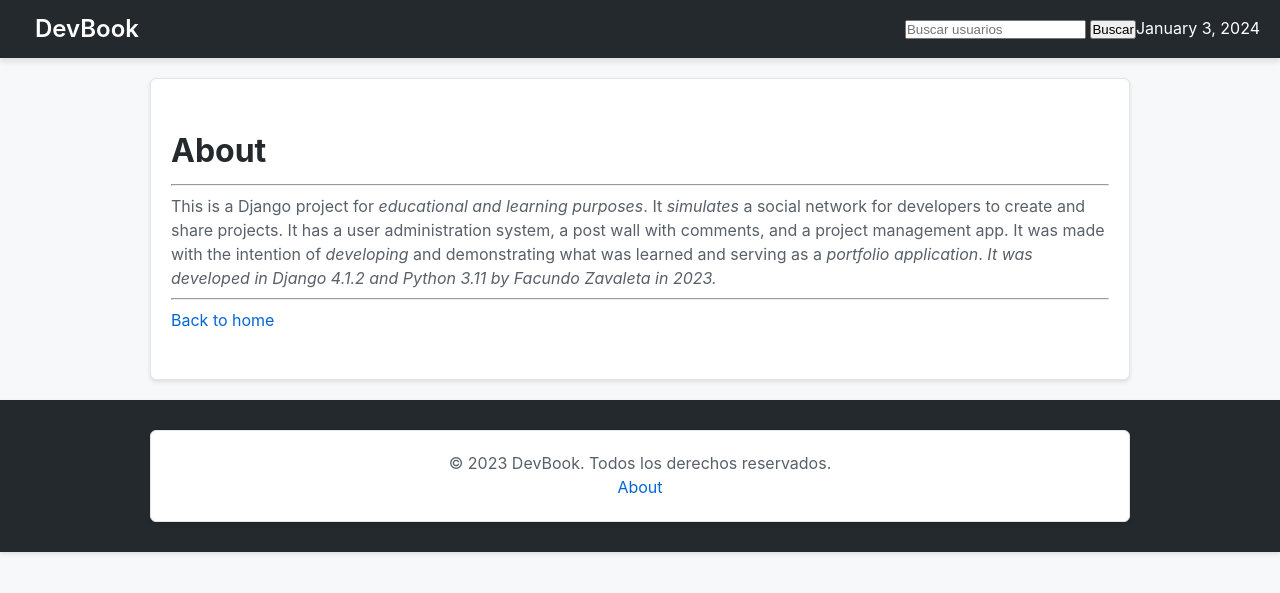
After one commit to facuzavaleta/DevBook, a Django app: page /about/ in a window 1280 px wide. The commit adds this page. Shown: the top 593 px of the page. Run offline with Django 4.2, Linux system fonts and the light colour scheme.

Commit message:
agregado about

```diff
--- a/devbook/templates/base.html
+++ b/devbook/templates/base.html
@@ -34,6 +34,7 @@
     <footer>
         <div class="container">
             <p>&copy; 2023 DevBook. Todos los derechos reservados.</p>
+            <a href="{% url 'about' %}">About</a>
         </div>
     </footer>
 </body>
--- /dev/null
+++ b/pages/templates/pages/about.html
@@ -0,0 +1,18 @@
+{% extends "base.html" %}
+{% block page_content %}
+<br>
+<h1>About</h1>
+<hr>
+<p>
+    This is a Django project for <em>educational and learning purposes</em>.
+    It <em>simulates</em> a social network for developers to create and share projects.
+    It has a user administration system, a post wall with comments, and a project management app.
+    It was made with the intention of <em>developing</em> and demonstrating what was learned
+    and serving as a <em>portfolio application</em>.
+    <em>It was developed in Django 4.1.2 and Python 3.11 by Facundo Zavaleta in 2023.</em>
+</p>
+<hr>
+<a href="{% url 'home' username=request.user.username %}">Back to home</a>
+<br>
+<br>
+{% endblock %}
--- a/posts/views.py
+++ b/posts/views.py
@@ -5,7 +5,7 @@ from .models import Post, Comment
 from .forms import CommentForm
 from users.models import CustomUser
 
-@login_required
+@login_required(login_url='login')
 def post_detail(request, username, post_id):
     user_profile = get_object_or_404(CustomUser, username=username)
     post = get_object_or_404(Post, id=post_id, profile_owner=user_profile)
@@ -24,7 +24,7 @@ def post_detail(request, username, post_id):
 
     return render(request, 'posts/post_detail.html', {'post': post, 'comments': comments, 'comment_form': comment_form})
 
-@login_required
+@login_required(login_url='login')
 def delete_post(request, username, post_id):
     post = get_object_or_404(Post, id=post_id)
 
@@ -36,7 +36,7 @@ def delete_post(request, username, post_id):
 
     return redirect('home', username=post.profile_owner.username)
 
-@login_required
+@login_required(login_url='login')
 def delete_comment(request, username, post_id, comment_id):
     comment = get_object_or_404(Comment, id=comment_id, post__id=post_id)
 
--- a/static/css/styles.css
+++ b/static/css/styles.css
@@ -434,21 +434,23 @@ li .enter-btn a,
 
 /* Estilo del footer */
 footer {
-    background-color: #24292e; /* Color de fondo similar al de la barra de navegación de GitHub */
-    color: #ffffff; /* Color del texto en el footer */
-    padding: 10px 20px; /* Espaciado interno en el footer */
+    background-color: #24292e;
+    color: #ffffff;
+    padding: 10px 20px;
     text-align: center;
     /* position: fixed; */
     bottom: 0;
     width: 100%;
-    box-shadow: 0 2px 4px rgba(0, 0, 0, 0.1); /* Sombra en el footer */
+    box-shadow: 0 2px 4px rgba(0, 0, 0, 0.1);
+    box-sizing: border-box; /* Añade esta línea para incluir el borde en el ancho total */
 }
 
 footer p {
     margin: 0;
 }
 
-/* Añadir un poco de espacio adicional para evitar solapamientos */
+/* Ajustar el margen inferior del contenedor principal */
 .container {
-    margin-bottom: 60px; /* Ajusta este valor según sea necesario */
+    margin-bottom: 20px;
+    box-sizing: border-box; /* Añade esta línea para incluir el borde en el ancho total */
 }
--- a/users/views.py
+++ b/users/views.py
@@ -9,7 +9,7 @@ from posts.forms import PostForm
 from posts.models import Post
 from django.contrib import messages
 
-@login_required
+@login_required(login_url='login')
 def home_view(request, username):
     user_profile = get_object_or_404(CustomUser, username=username)
 
@@ -63,12 +63,12 @@ def user_search(request):
 
     return render(request, 'users/user_search.html', {'query': query, 'results': results})
 
-@login_required
+@login_required(login_url='login')
 def user_detail(request, username):
     user = get_object_or_404(CustomUser, username=username)
     return render(request, 'users/user_detail.html', {'user': user, 'username': username})
 
-@login_required
+@login_required(login_url='login')
 def edit_user(request, username):
     user = get_object_or_404(CustomUser, username=username)
 
```
Also changed, not shown: projects/views.py (+6 -6 lines), db.sqlite3.
